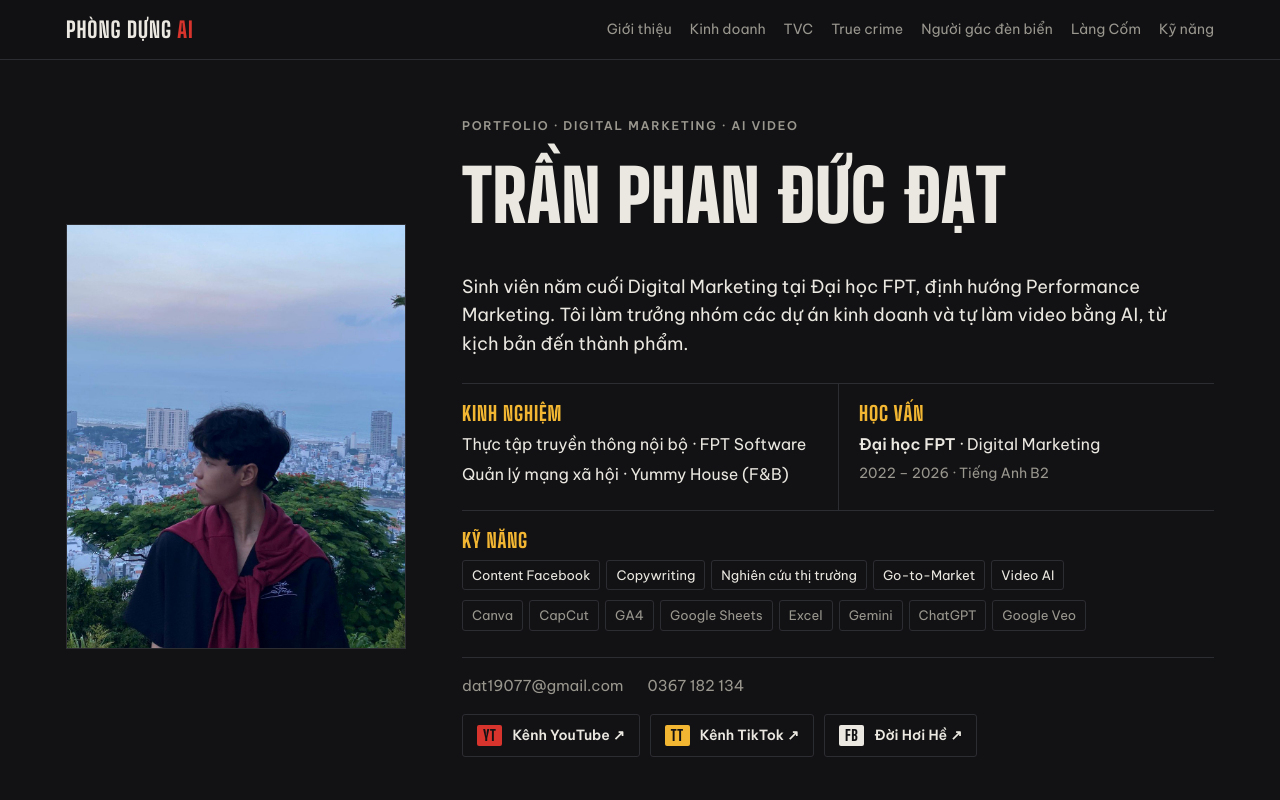
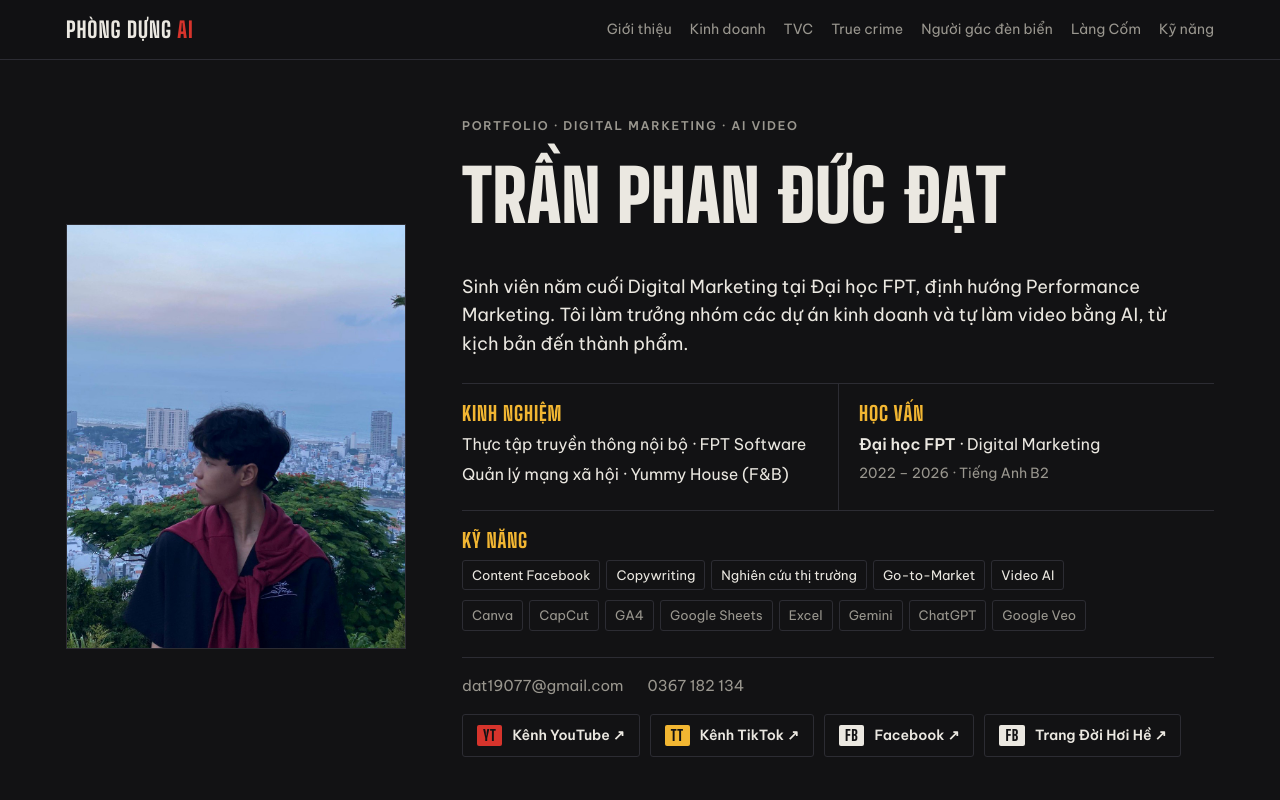
Before and after one commit to tranphanducdat/tranphanducdat.github.io, a plain HTML site: page index.html in a window 1280 px wide. Shown: the top 800 px of the page. Drawn offline with Linux system fonts and the light colour scheme.

Commit message:
Giữ Facebook cũ, thêm nút trang Đời Hơi Hề

```diff
--- a/index.html
+++ b/index.html
@@ -341,7 +341,8 @@ dialog button{position:fixed;top:calc(14px + env(safe-area-inset-top,0px));right
         <div class="channels">
           <a class="chan yt" data-chan="yt_link" target="_blank" rel="noopener"><i>YT</i><span class="go">Kênh YouTube ↗</span><span class="u" data-field="yt_link" data-ph="Dán link kênh YouTube"></span></a>
           <a class="chan tt" data-chan="tt_link" target="_blank" rel="noopener"><i>TT</i><span class="go">Kênh TikTok ↗</span><span class="u" data-field="tt_link" data-ph="Dán link kênh TikTok"></span></a>
-          <a class="chan fb" href="https://www.facebook.com/profile.php?id=100006766398050" target="_blank" rel="noopener"><i>FB</i><span class="go">Đời Hơi Hề ↗</span></a>
+          <a class="chan fb" data-chan="c_social" target="_blank" rel="noopener"><i>FB</i><span class="go">Facebook ↗</span></a>
+          <a class="chan fb" href="https://www.facebook.com/profile.php?id=100006766398050" target="_blank" rel="noopener"><i>FB</i><span class="go">Trang Đời Hơi Hề ↗</span></a>
         </div>
       </div>
     </div>
```
